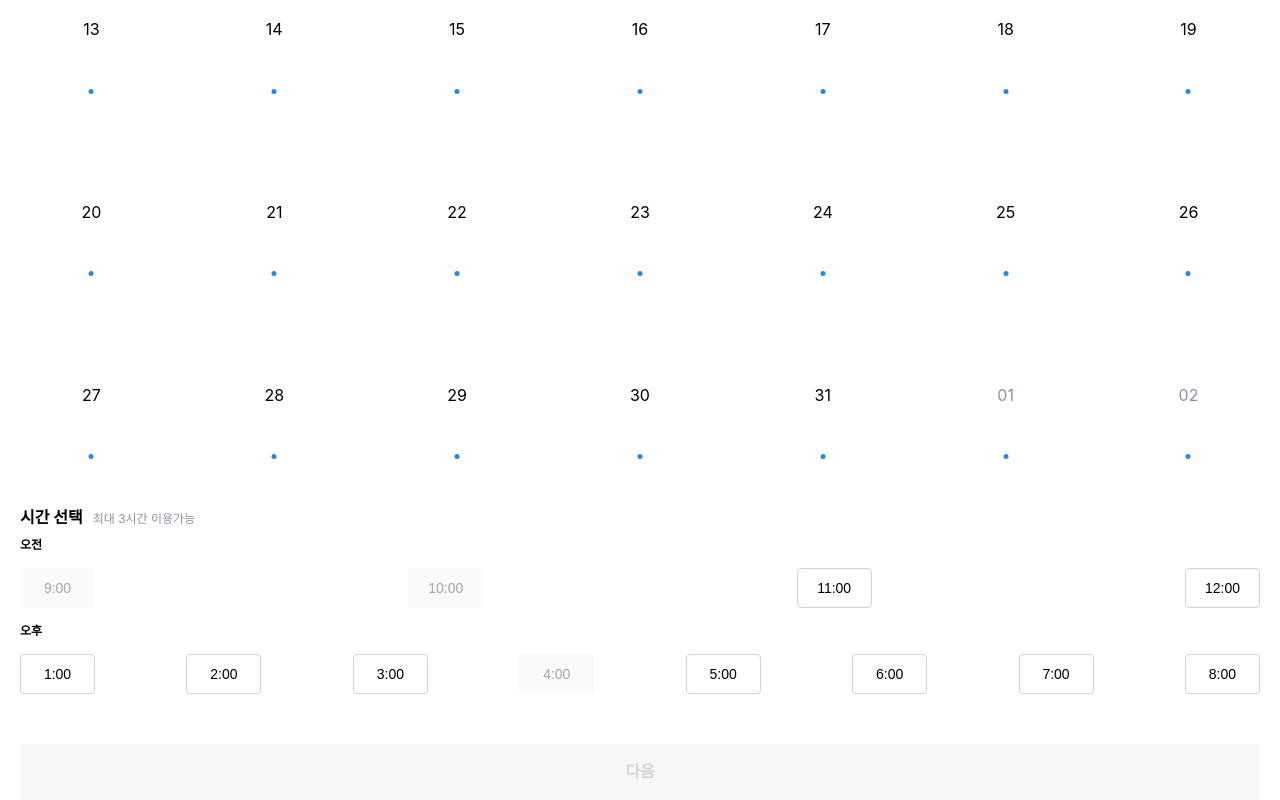
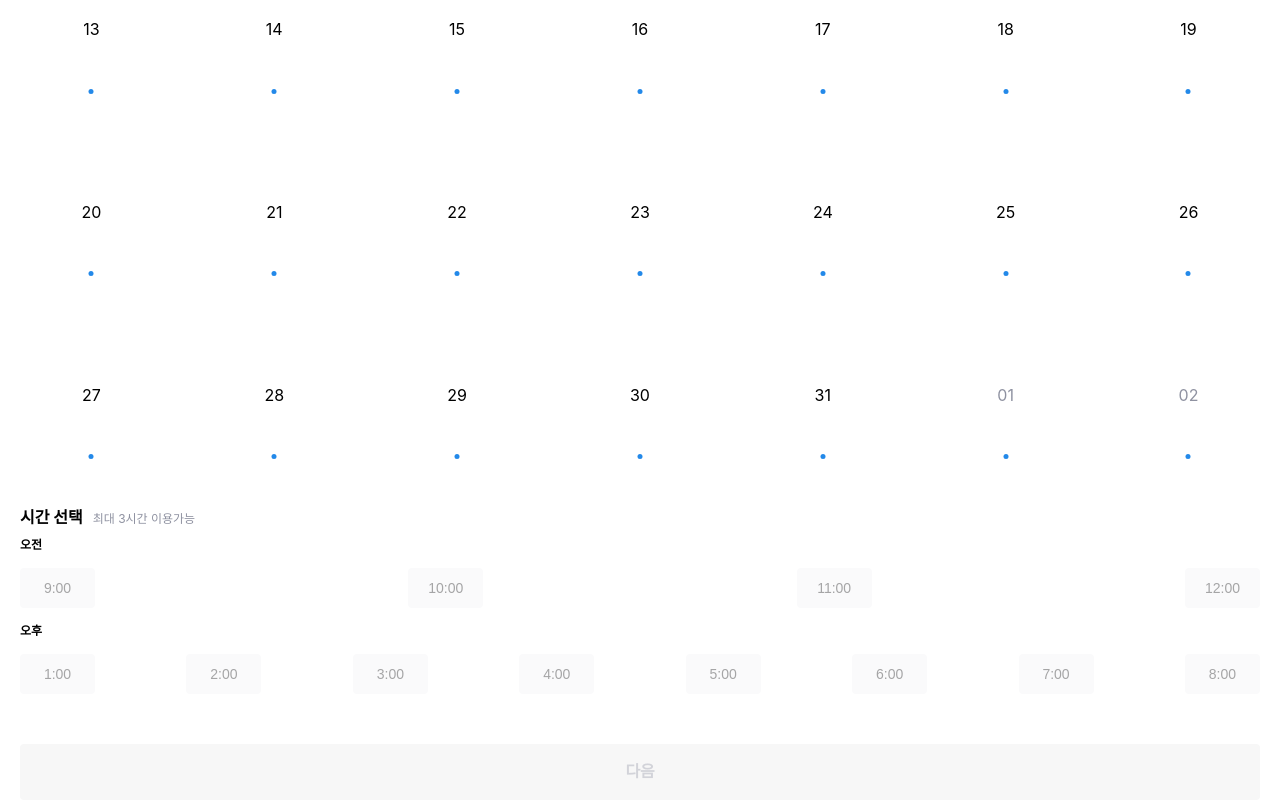
Before and after one commit to taeho-jo/calender, a React (Create React App) app: page / in a window 1280 px wide. Shown: the part 669-1469 px from the top of the page. Built offline with nearby package versions, Linux system fonts and the light colour scheme; no server answers.

Commit message:
시간 버튼 리스트 api 연동

```diff
--- a/public/index.html
+++ b/public/index.html
@@ -26,10 +26,16 @@
     -->
     <title>React App</title>
     <script>
-      localStorage.setItem("token","Bearer eyJhbGciOiJIUzI1NiJ9.eyJqdGkiOiJNRU1CMDAwMDAwMDEiLCJpYXQiOjE2MDkyOTgyODgsImV4cCI6MTYwOTMyODI4OH0.N9v4RGmg5QMG-m-T52N397M1sN--tMTR-LVlerlAnxc");
+      localStorage.setItem("token","Bearer eyJhbGciOiJIUzI1NiJ9.eyJqdGkiOiJNRU1CMDAwMDAwMDEiLCJpYXQiOjE2MDkzNzY1MTMsImV4cCI6MTYwOTQwNjUxM30.oD2_6XqaQLz2Jt8RgeUZi_osDBwRehZWo2bpjrr91PI");
       localStorage.setItem("id","SPAC00000002");
       localStorage.setItem("type","SPCL0003");
-      localStorage.setItem("os_name","AOS");
+      localStorage.setItem("os_name","IOS");
+    </script>
+    <script>
+      function sendAndroid(code, startDate, endDate, firstSelectTime, secondSelectTime,thirdSelectTime, spaceName, totalPrice) {
+        // console.log(code, startDate, endDate, firstSelectTime, secondSelectTime,thirdSelectTime, spaceName, totalPrice)
+        spacepayment.spacepaymentValue(code, startDate, endDate, firstSelectTime, secondSelectTime,thirdSelectTime, spaceName, totalPrice )
+      }
     </script>
   </head>
   <body>
--- a/src/calender/Calendar.js
+++ b/src/calender/Calendar.js
@@ -12,11 +12,14 @@ const TODAY = moment().format('YYYY-MM-DD')
 const CUREENT_MONTH = moment().format('YYYY-MM')
 
 const ARR = ["9:00", "10:00", "11:00", "12:00", "1:00", "2:00", "3:00", "4:00", "5:00", "6:00", "7:00", "8:00"];
+const ABLE_LIST = ['0', '0', '0', '0', '0', '0', '0', '0', '0', '0', '0', '0',]
 
 const Calendar = () => {
   const mainCalendar = useRef(null)
 
   const [buttonDisable, setButtonDisable] = useState(true)
+
+  const [timeSelectAbleList, setTimeSelectAbleList] = useState(ABLE_LIST)
 
   const [ableDateList, setAbleDateList] = useState({
     prev: [],
@@ -272,6 +275,7 @@ const Calendar = () => {
     const TYPE = localStorage.getItem('type')
     const { startDate, endDate } = selectDate
     if(TYPE === 'SPCL0003') {
+        getTimeList(date.split('-').join(''))
         setSelectDate({
           ...selectDate,
           startDate: date
@@ -368,9 +372,9 @@ const Calendar = () => {
           const thirdSelectTime = ARR.slice(res.data.data.time[2], res.data.data.time[2] + 1).length === 0 ? '0' : ARR.slice(res.data.data.time[2], res.data.data.time[2] + 1).join()
           const spaceName = res.data.data.spaceName
           const totalPrice = String(res.data.data.totalPrice)
-          let spacepayment;
+          window.sendAndroid(code, startDate, endDate, firstSelectTime, secondSelectTime,thirdSelectTime, spaceName, totalPrice)
           // console.log("::::::",typeof code, typeof startDate,typeof  endDate, typeof firstSelectTime, typeof secondSelectTime,typeof thirdSelectTime, typeof spaceName, typeof totalPrice )
-          spacepayment.spacepaymentValue(code, startDate, endDate, firstSelectTime, secondSelectTime,thirdSelectTime, spaceName, totalPrice );
+          // spacepayment.spacepaymentValue(code, startDate, endDate, firstSelectTime, secondSelectTime,thirdSelectTime, spaceName, totalPrice );
           localStorage.clear()
         } else if(localStorage.getItem('os_name') === 'IOS') {
           makeSendData(res.data.data)
@@ -391,11 +395,23 @@ const Calendar = () => {
       }
       data.time = aar
     }
-
-
     window.ReactNativeWebView.postMessage(JSON.stringify(data))
     localStorage.clear()
   }
+
+  const getTimeList = useCallback(async (date) => {
+    try {
+      const res = await axios.get(`http://15.165.17.192:8080/api/space/reserveTime/${localStorage.getItem('id')}/${date}`,{
+        headers: {
+          Authorization: localStorage.getItem('token'),
+          withCredentials: true
+        }
+      })
+      setTimeSelectAbleList(res.data.data.timeList)
+    } catch (e) {
+      console.log(e)
+    }
+  },[selectDate])
 
   const getInitDate = useCallback(async () => {
     try {
@@ -532,7 +548,7 @@ const Calendar = () => {
         </div>
       </div>
       {localStorage.getItem('type') === 'SPCL0003' ? (
-        <TimeTable ARR={ARR} selectDate={selectDate} setSelectDate={setSelectDate}/>
+        <TimeTable ARR={ARR} ABLE_LIST={timeSelectAbleList} selectDate={selectDate} setSelectDate={setSelectDate}/>
       ) : null}
 
 
--- a/src/calender/TimeTable.js
+++ b/src/calender/TimeTable.js
@@ -4,16 +4,30 @@ import './timeTable.scss'
 const ARR = ["9:00", "10:00", "11:00", "12:00", "1:00", "2:00", "3:00", "4:00", "5:00", "6:00", "7:00", "8:00"];
 
 
-const TimeTable = ({selectDate, setSelectDate, ARR}) => {
+const TimeTable = ({selectDate, setSelectDate, ARR, ABLE_LIST}) => {
   const AM = ARR.slice(0, 4)
   const PM = ARR.slice(4, 12)
 
-  const TEST_ARR = [0, 0, 1, 1, 1, 1, 1, 0, 1, 1, 1, 1,];
-  const TEST_AM = TEST_ARR.slice(0, 4)
-  const TEST_PM = TEST_ARR.slice(4, 12)
+  const [selectTime, setSelectTime] = useState([]);
+  const [listData, setListData] = useState({
+    am: [],
+    pm: []
+  })
 
+  useEffect(() => {
+    if(ABLE_LIST) {
+      const TEST_AM = ABLE_LIST.slice(0, 4)
+      const TEST_PM = ABLE_LIST.slice(4, 12)
+      setListData({
+        am: TEST_AM,
+        pm: TEST_PM
+      })
+    }
+  },[ABLE_LIST])
 
-  const [selectTime, setSelectTime] = useState([]);
+  useEffect(() => {
+    setSelectTime([])
+  },[listData])
 
   const selectReserveTime = useCallback((time) => {
       if (selectTime.length >= 3) {
@@ -41,10 +55,9 @@ const TimeTable = ({selectDate, setSelectDate, ARR}) => {
       }
     }, [selectTime, selectDate])
 
-  console.log(selectTime)
 
   const disableButton = (arr, index) => {
-    if(arr[index] === 0) {
+    if(arr[index] === '0') {
       return true
     } else {
       return false
@@ -54,7 +67,7 @@ const TimeTable = ({selectDate, setSelectDate, ARR}) => {
   const getAmButton = useCallback(() => {
     return AM.map((el, index) => {
       // const disabled = TEST_AM.includes(el)
-      const disabled = disableButton(TEST_AM, index)
+      const disabled = disableButton(listData.am, index)
       // alert(disableButton(TEST_AM, index))
       const disabledStyle = disabled ? 'disabledStyle' : ''
       const active = selectTime.includes(index) ? 'active' : ''
@@ -64,11 +77,11 @@ const TimeTable = ({selectDate, setSelectDate, ARR}) => {
         </button>
       )
     })
-  },[selectTime, selectDate])
+  },[selectTime, selectDate, listData, ABLE_LIST])
 
   const getPmButton = useCallback(() => {
     return PM.map((el, index) => {
-      const disabled = disableButton(TEST_PM, index)
+      const disabled = disableButton(listData.pm, index)
       const disabledStyle = disabled ? 'disabledStyle' : ''
       const active = selectTime.includes(index + 4) ? 'active' : ''
       return (
@@ -77,7 +90,7 @@ const TimeTable = ({selectDate, setSelectDate, ARR}) => {
         </button>
       )
     })
-  },[selectTime, selectDate])
+  },[selectTime, selectDate, listData, ABLE_LIST])
 
 
   return (
```
Also changed, not shown: 1 other file (tests, documents, lock files or other folders).
